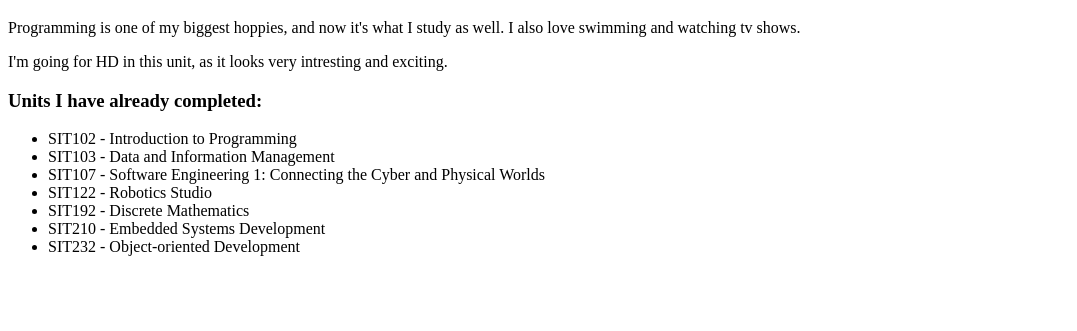
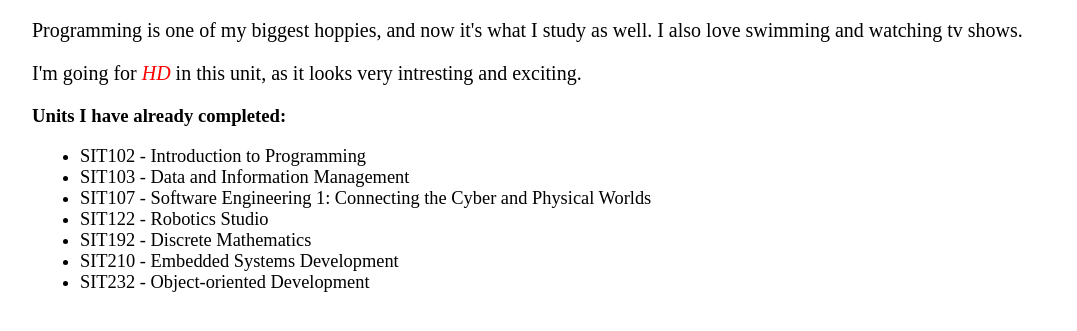
Before and after one commit to AEM5299/TrackMe, a plain HTML site: page about-me.html in a window 1280 px wide. Shown: the part 61-392 px from the top of the page, without its empty margins (0-1077 px from the left). Drawn offline with Linux system fonts and the light colour scheme.

Commit message:
LOOKS: Add a sylesheet

```diff
--- a/about-me.html
+++ b/about-me.html
@@ -6,6 +6,7 @@
 		TrackMe application" />
 		<meta name="author" content="Abdelrahman Afifi" />
 		<meta name="viewport" content="width=device-width, initialscale=1.0">
+		<link rel="stylesheet" href="style.css" />
 		<title>TrackMe</title>
 	</head>
 	<body>
@@ -14,8 +15,9 @@
 			Programming is one of my biggest hoppies, and now it's what I study as well. I also love swimming and watching tv shows.
 		</p>
 		<p>
-			I'm going for HD in this unit, as it looks very intresting and exciting.
+			I'm going for <span>HD</span> in this unit, as it looks very intresting and exciting.
 		</p>
+		<div>
 			<h3>Units I have already completed:</h3>
 			<ul>
 				<li>SIT102 - Introduction to Programming</li>
@@ -26,5 +28,6 @@
 				<li>SIT210 - Embedded Systems Development</li>
 				<li>SIT232 - Object-oriented Development</li>
 			</ul>
+		</div>
 	</body>
 </html>
--- /dev/null
+++ b/style.css
@@ -0,0 +1,21 @@
+p {
+	margin-left: 1.5rem;
+	font-size: 1.25rem;
+}
+
+h3 {
+	margin-left: 1.5rem;
+}
+
+ul {
+	margin-left: 2rem;
+}
+
+li {
+	font-size: 1.15rem;
+}
+
+p span {
+	color: red;
+	font-style: italic;
+}
```
Lines whose indentation alone changed are shown as unchanged.
